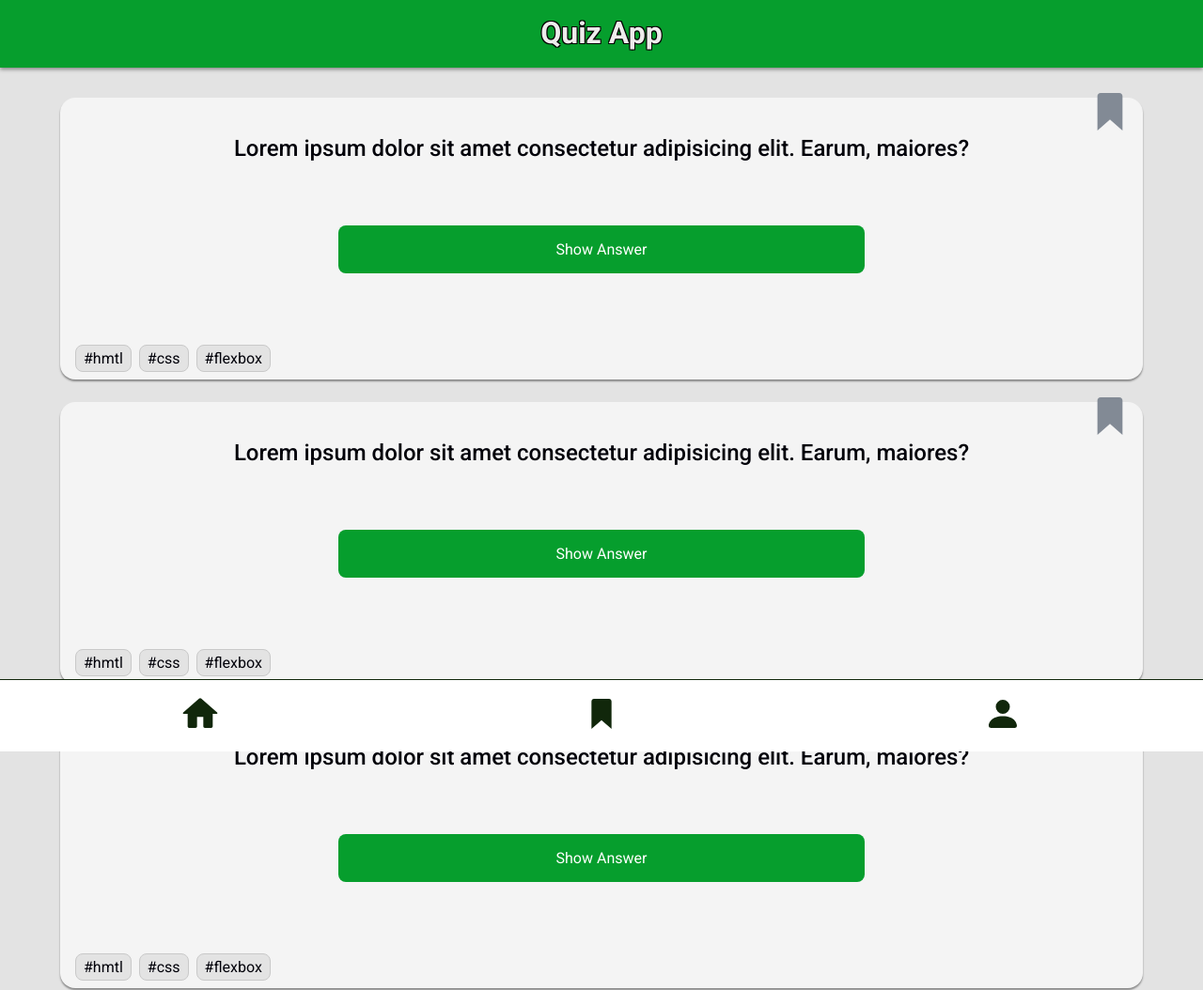
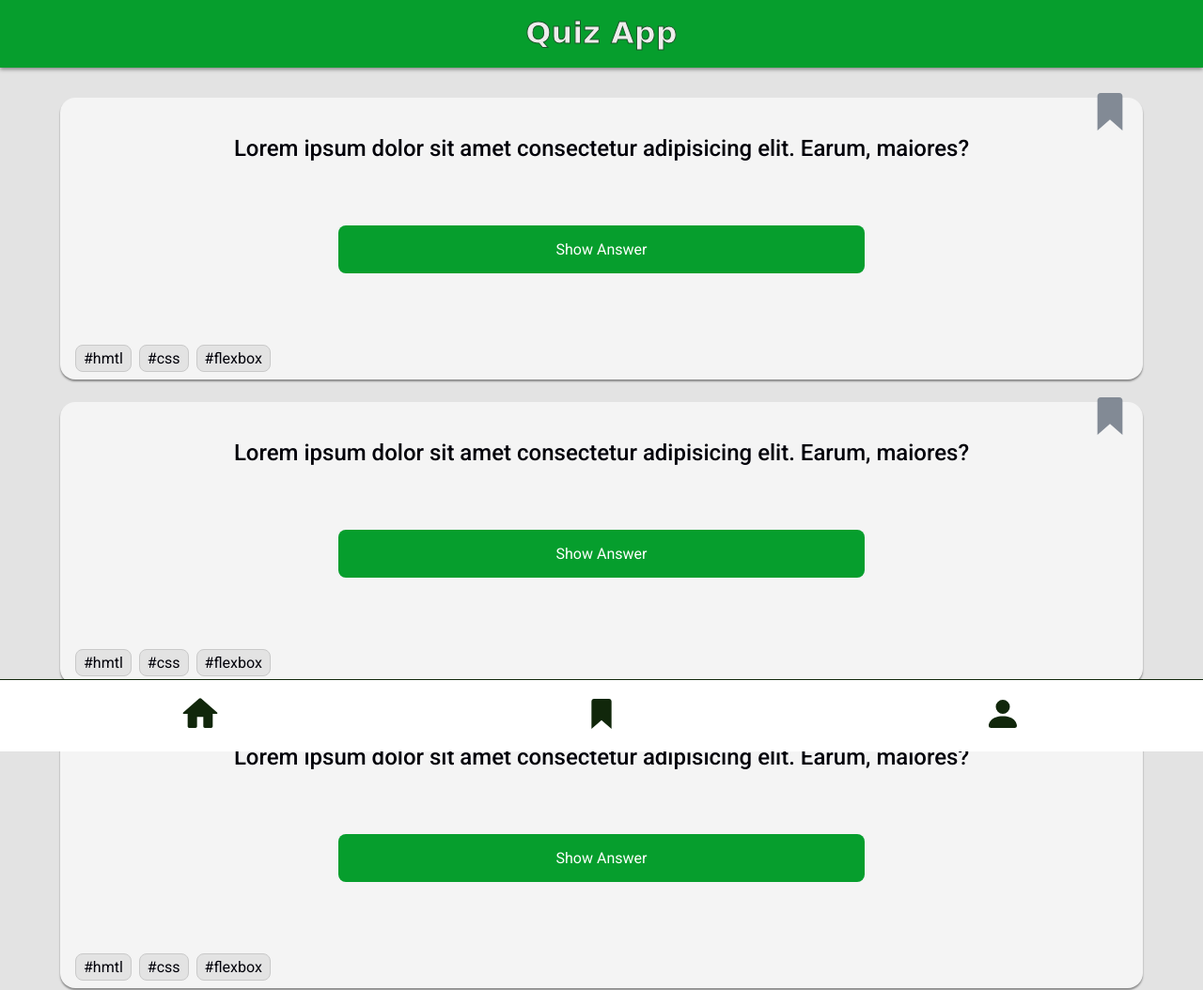
Before and after one commit to jecaps/Quiz-App, a plain HTML site: page index.html in a window 1280 px wide. Shown: the top 1054 px of the page at 94% size. Drawn offline with Linux system fonts and the light colour scheme.

Commit message:
Change  Header Outline

```diff
--- a/components/header.css
+++ b/components/header.css
@@ -12,6 +12,6 @@
   margin: 0;
   padding: 1rem 0;
   color: #eeecec;
-  text-shadow: -1px -1px 0 #000, 1px -1px 0 #000, -1px 1px 0 #000,
-    1px 1px 0 #000;
+  font-family: "Fredoka One", cursive;
+  -webkit-text-stroke: 1px #1c572a;
 }
```
